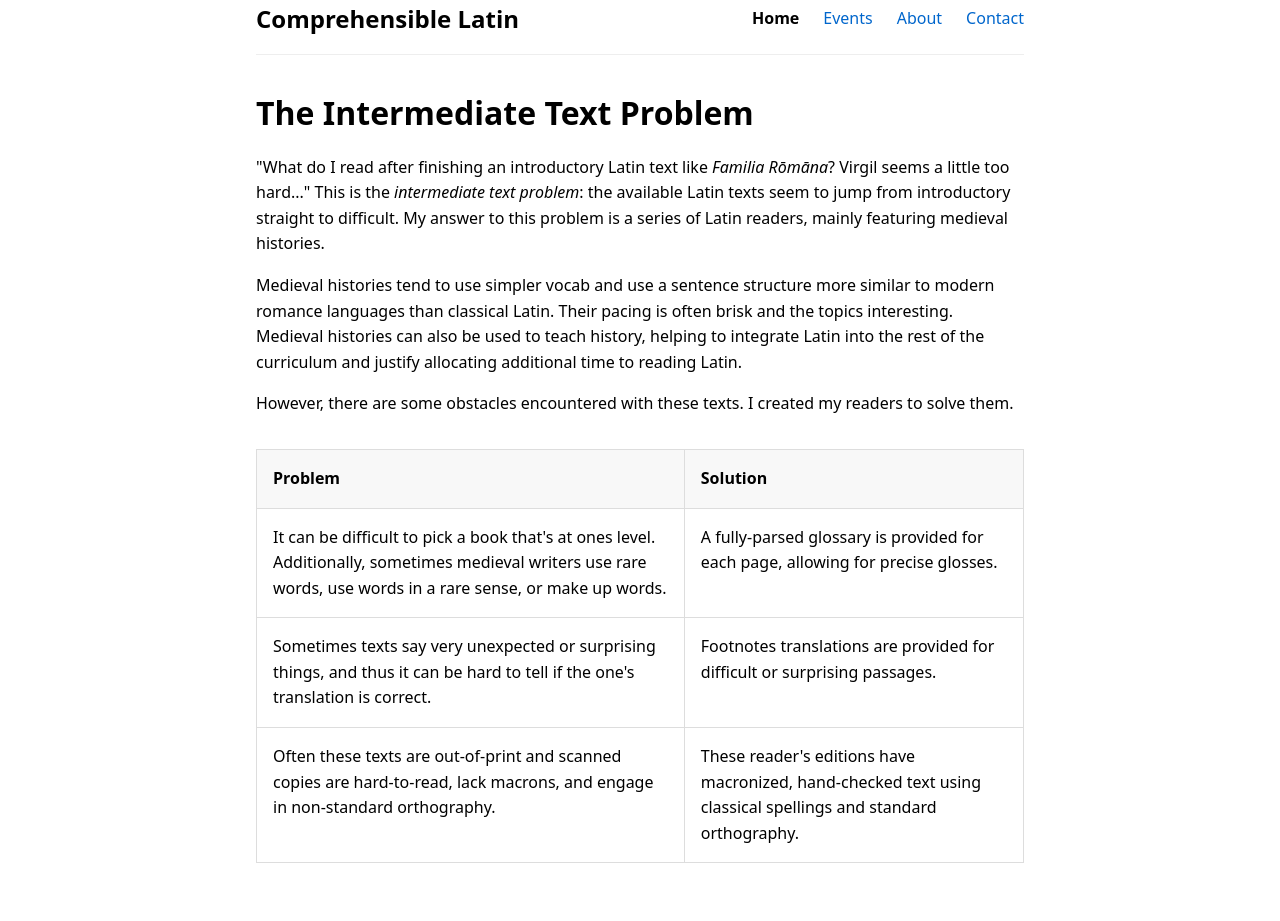
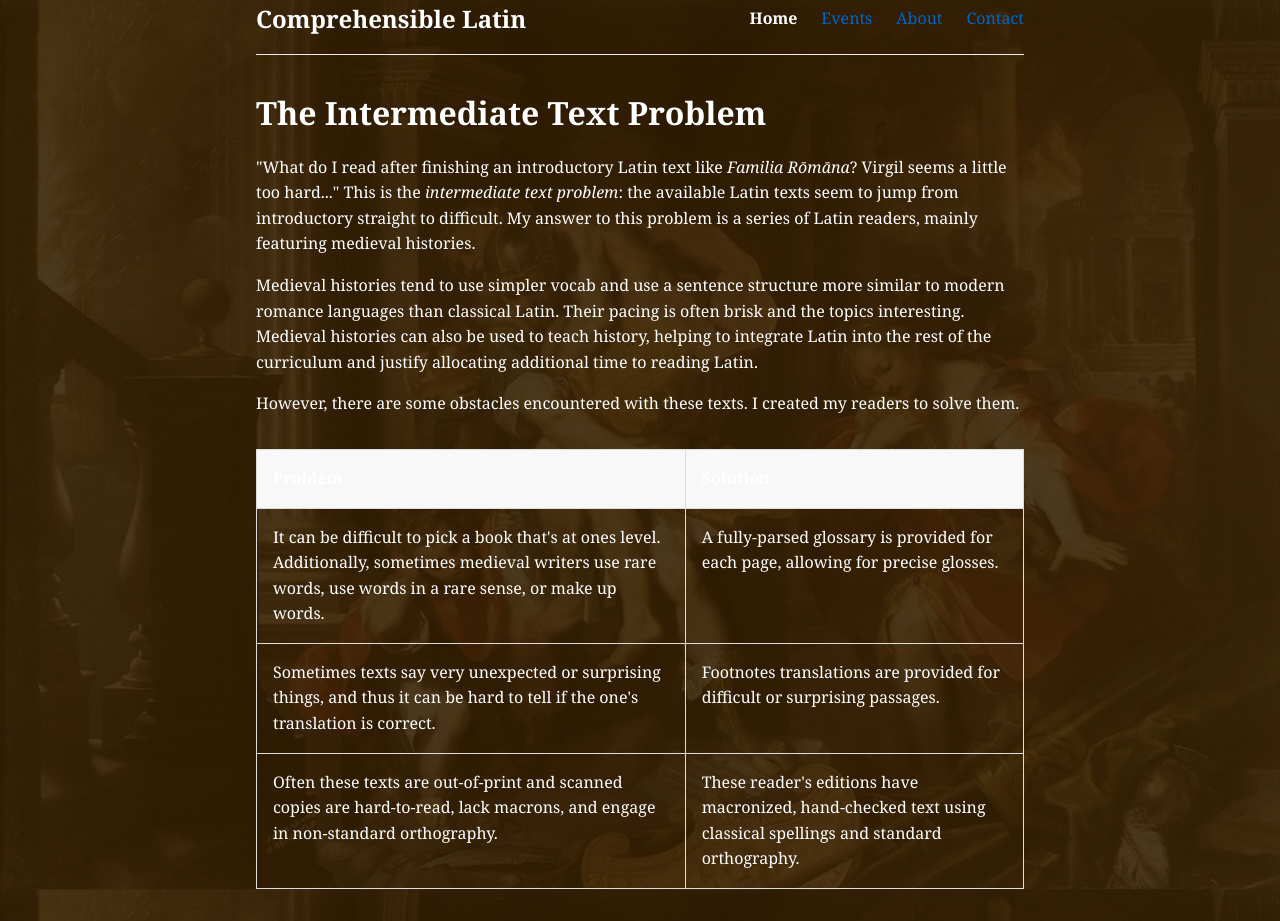
Before and after one commit to deckeraa/cl_site, a plain HTML site: page index.html in a window 1280 px wide. Before the commit the page ends 895 px from the top, so only its background shows below. Drawn offline with Linux system fonts and the light colour scheme.

Commit message:
Add background image.

```diff
--- a/style.css
+++ b/style.css
@@ -1,5 +1,5 @@
 body {
-    font-family: system-ui, -apple-system, sans-serif;
+    font-family: "Georgia", "Times New Roman", Times, serif;
     font-size: 16px;
     line-height: 1.6;
     margin: 0; /* Remove the old margin */
@@ -8,6 +8,27 @@ body {
     margin-left: auto;
     margin-right: auto;
     box-sizing: border-box; /* Ensures padding doesn't cause overflow */
+
+    /* background cycle */
+    background-image:
+        linear-gradient(#311d00de, #311d00de),  /* Dark green overlay */
+        url('Aeneas_Flight_from_Troy_by_Federico_Barocci.jpg');
+    background-size: cover;
+    background-position: center;
+    background-attachment: fixed;  /* Keeps image fixed while scrolling */
+    background-repeat: no-repeat;
+    color: white;  /* Makes all text white */
+    min-height: 100vh;  /* Ensures body covers full viewport */
+}
+
+/* Ensure links are visible on the dark background */
+a {
+    color: #aaffaa;  /* Light green for links */
+    text-decoration: underline;
+}
+
+a:hover {
+    color: #ffffff;
 }
 
 /* Extra comfort on very small phones */
@@ -103,20 +124,10 @@ thead th {
         border-radius: 8px;
         overflow: hidden;
         background: #fcfcfc;
+	background-color: rgba(0, 0, 0, 0.4);  /* Slightly darker card background */
     }
 
-     /* td { */
-     /*    display: block; */
-     /*    width: 100%; */
-     /* 	padding: 0.75rem 1.5rem 0.75rem 1rem; */
-     /*    border: none; */
-     /*    border-bottom: 1px solid #eee; */
-     /*    word-wrap: break-word;        /\* Older browsers *\/ */
-     /*    overflow-wrap: break-word;     /\* Modern standard *\/ */
-     /*    hyphens: auto;                /\* Optional: adds hyphenation for even better breaking *\/ */
-     /* } */
-
-     td {
+    td {
         display: block;
         width: 100%;
 	padding: 0.75rem 1.5rem 0.75rem 1rem;
```
Also changed, not shown: Aeneas_Flight_from_Troy_by_Federico_Barocci.jpg (added).
